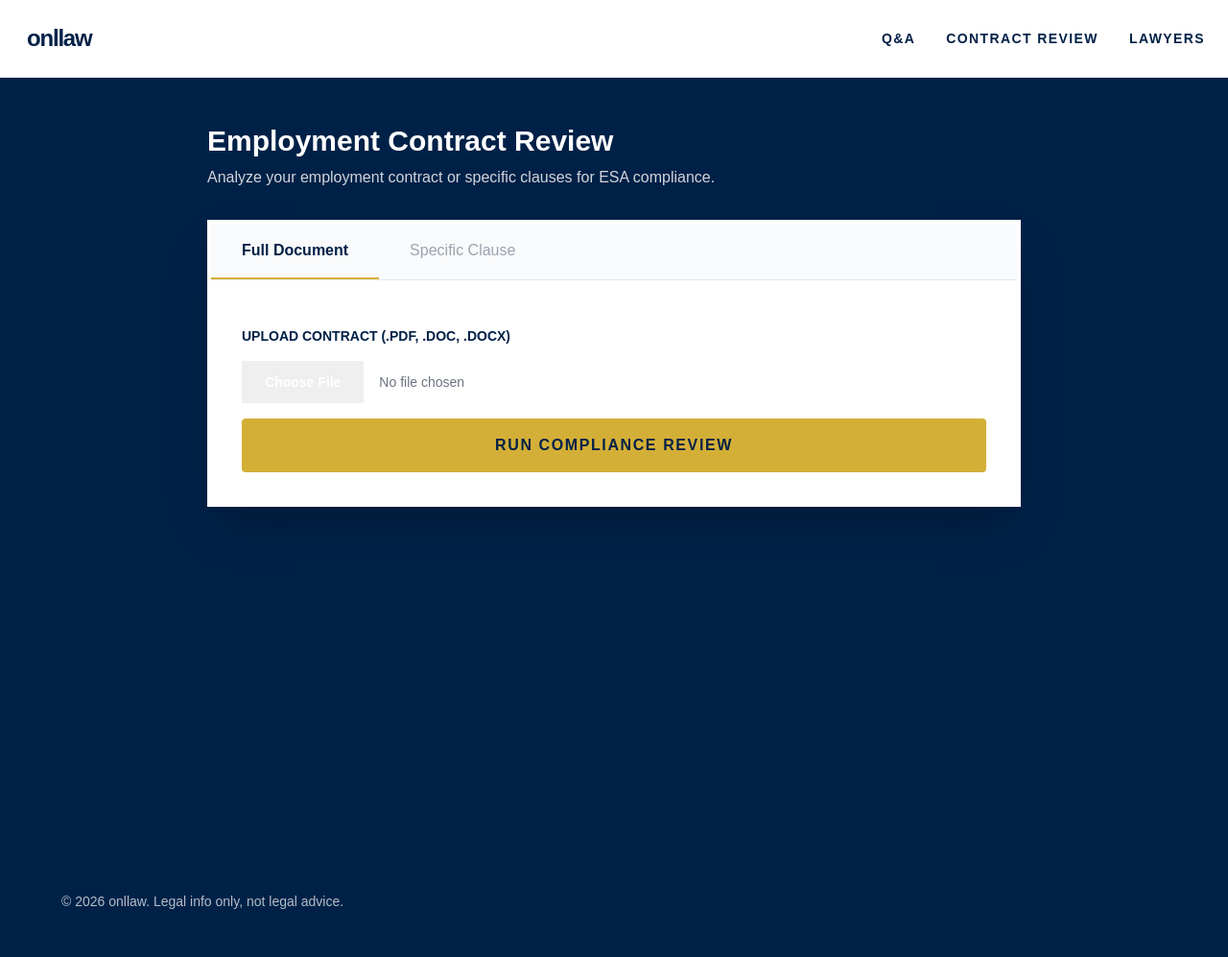
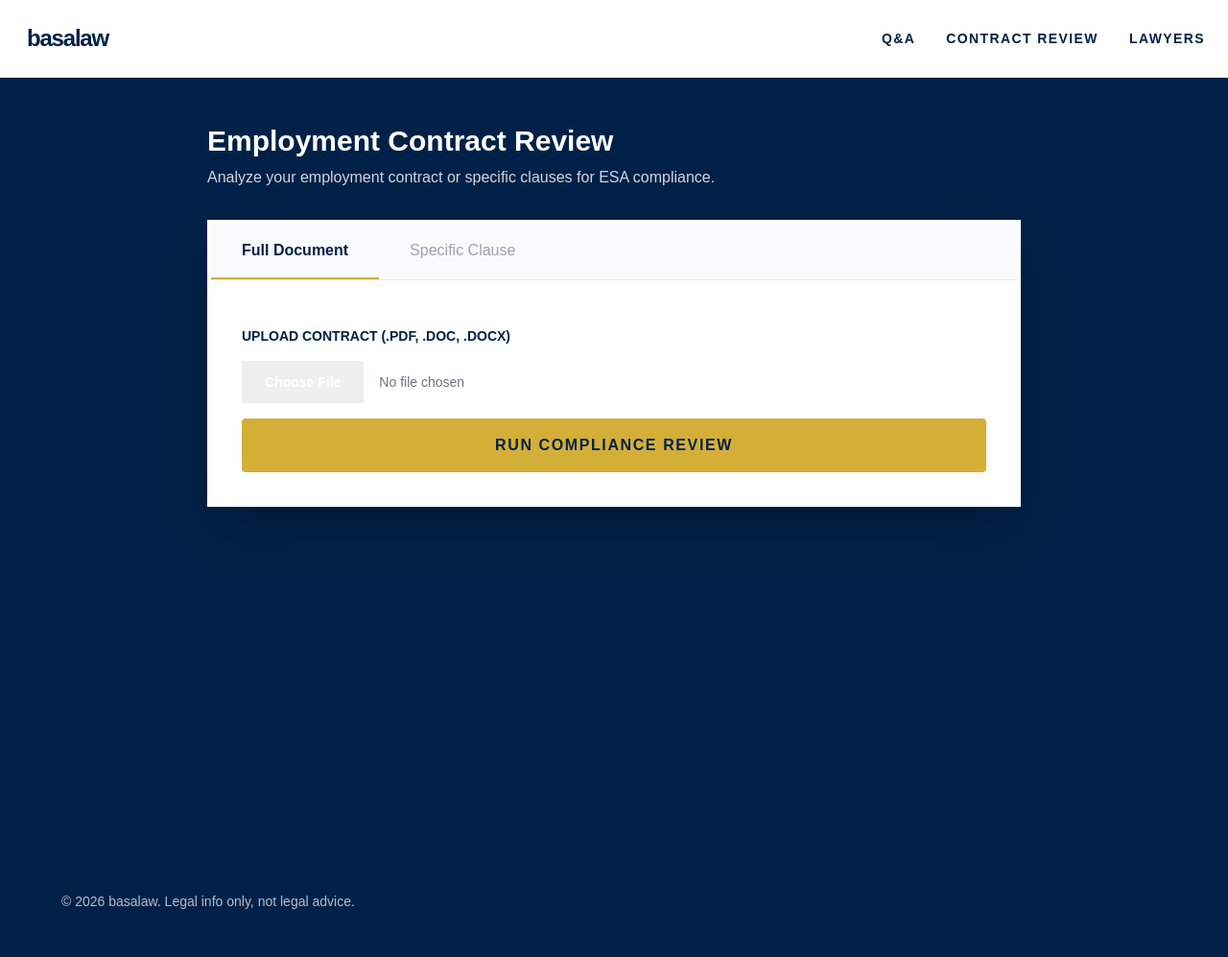
Before and after one commit to edimaudo/basalaw, a FastAPI app: page /api/audit in a window 1280 px wide. Shown: the whole page at 96% size. Run offline with FastAPI, Linux system fonts and the light colour scheme; some libraries are stand-ins or nearby versions.

Commit message:
Update base.html

```diff
--- a/templates/base.html
+++ b/templates/base.html
@@ -3,7 +3,7 @@
 <head>
     <meta charset="UTF-8">
     <meta name="viewport" content="width=device-width, initial-scale=1.0">
-    <title>{% block title %}onllaw{% endblock %}</title>
+    <title>{% block title %}basalaw{% endblock %}</title>
     <script src="https://cdn.tailwindcss.com"></script>
     <style>
         :root { --navy: #002147; --light-gray: #F5F5F5; --gold: #D4AF37; }
@@ -48,7 +48,7 @@
 <body class="flex flex-col min-h-screen">
     <nav class="p-6 bg-white border-b border-gray-100 flex justify-between items-center sticky top-0 z-50">
         <a href="/" class="text-2xl font-bold tracking-tighter text-navy flex items-center">
-            <span class="text-gold mr-1"></span> onllaw
+            <span class="text-gold mr-1"></span> basalaw
         </a>
         <div class="space-x-8 font-semibold text-sm uppercase tracking-widest hidden md:flex text-navy">
             <a href="/api/qa" class="hover:text-[var(--gold)] transition duration-300">Q&A</a>
@@ -63,7 +63,7 @@
 
     <footer class="bg-navy text-white py-12 px-6">
         <div class="max-w-6xl mx-auto flex flex-col md:flex-row justify-between items-center">
-            <p class="text-sm opacity-70">© 2026 onllaw. Legal info only, not legal advice.</p>
+            <p class="text-sm opacity-70">© 2026 basalaw. Legal info only, not legal advice.</p>
         </div>
     </footer>
 </body>
```
